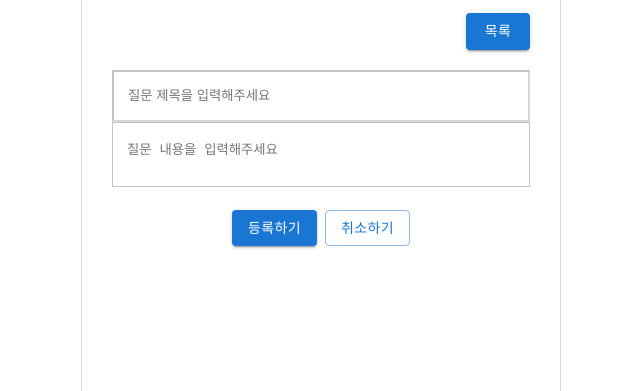
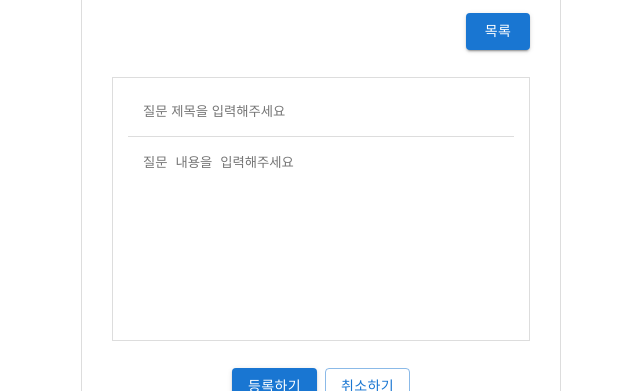
Before and after one commit to Cocktailer-Elice/cocktailer, a React (Vite) app in the folder Frontend/: page /cockflow/new in a window 1280 px wide. Shown: the part 214-605 px from the top of the page, without its empty margins (319-959 px from the left). Built offline with nearby package versions, Linux system fonts and the light colour scheme.

Commit message:
design: styled 태그명 및 css 수정

```diff
--- a/Frontend/src/components/Cockflow/CockflowGetPost.tsx
+++ b/Frontend/src/components/Cockflow/CockflowGetPost.tsx
@@ -3,18 +3,27 @@ import styled from 'styled-components';
 import { useForm } from 'react-hook-form';
 import { CockflowEnrollBtns } from '../../components/Cockflow/CockflowEnrollBtns';
 
+const CockflowPostBox = styled.div`
+  border: 1px solid #ddd;
+  padding: 10px 15px;
+  margin: 7px 0;
+`
+
 const InputBox = styled.input`
-    width: 100%;
-    padding: 16.5px 14px;
-    border-color: rgba(0, 0, 0, 0.23);
-    resize: none;
+  width: 100%;
+  padding: 16.5px 15px;
+  border: none;
+  border-bottom: 1px solid #ddd;
+  resize: none;
 `;
 
 const TextBox = styled.textarea`
-    width: 100%;
-    padding: 16.5px 14px;
-    border-color: rgba(0, 0, 0, 0.23);
-    resize: none;
+  width: 100%;
+  padding: 16.5px 15px;
+  border: none;
+  resize: none;
+  height: 190px;
+  line-height: 1.6;
 `;
 
 const gets = async (data: any) => {
@@ -37,7 +46,7 @@ export const CockflowGetPost = () => {
 
     return (
       <form onSubmit={handleSubmit(onSubmit)}>
-        <div>
+        <CockflowPostBox>
           <InputBox
             type="text"
             {...register("title")}
@@ -47,7 +56,7 @@ export const CockflowGetPost = () => {
             {...register("content")}
             readOnly={false}
             placeholder='질문 내용을 입력해주세요' />
-        </div>
+        </CockflowPostBox>
         <CockflowEnrollBtns />
     </form>
   )
```
